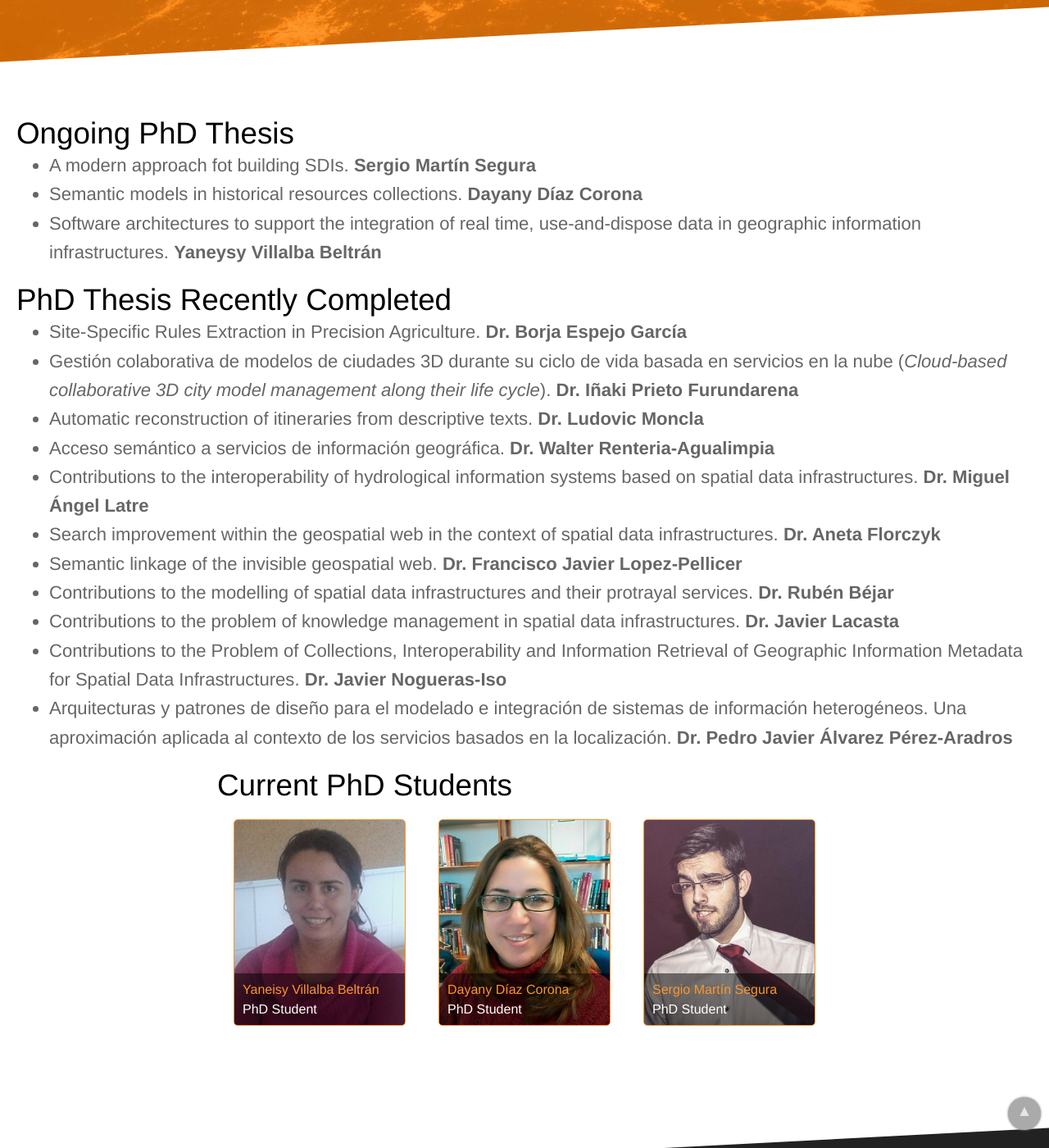
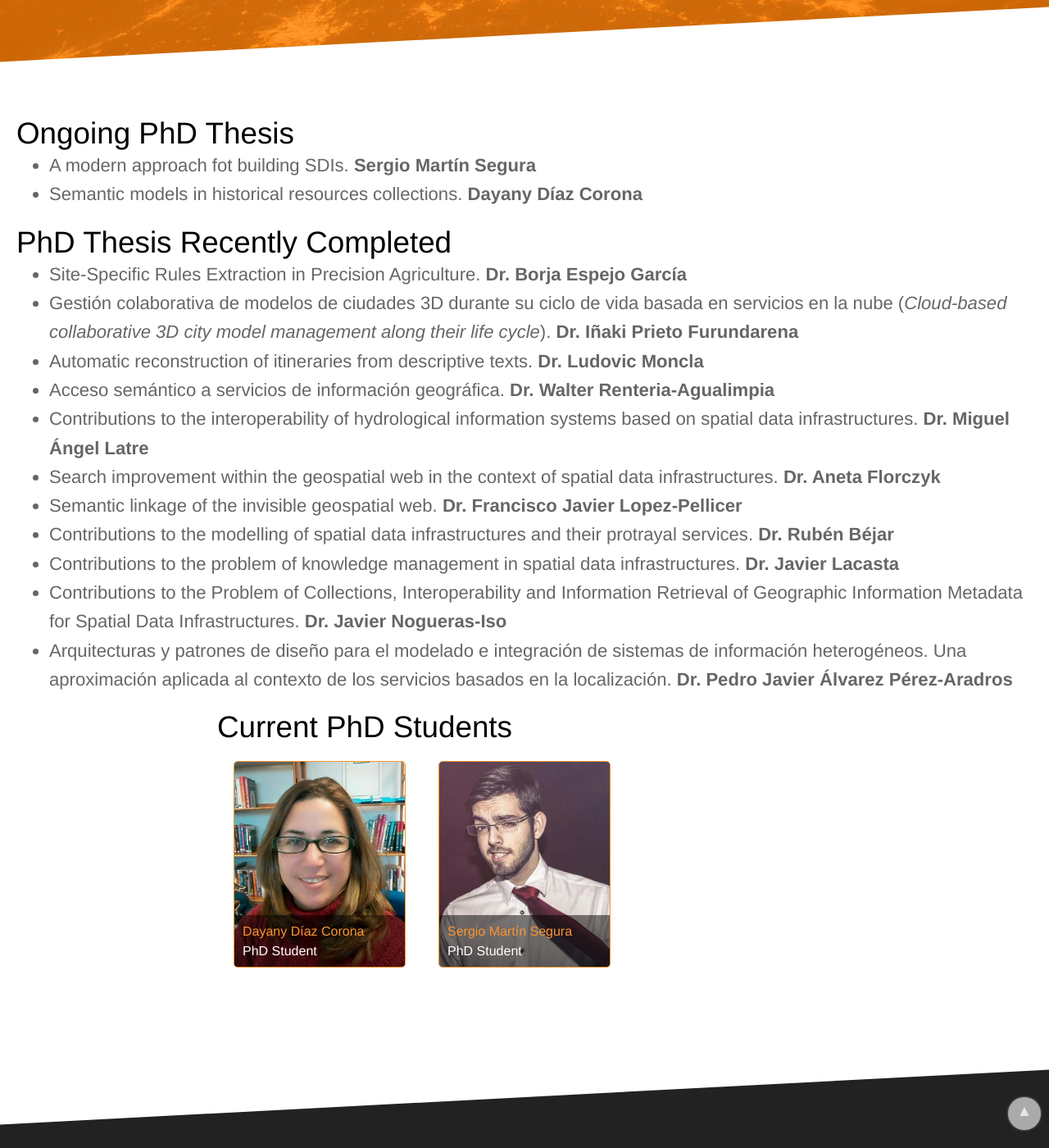
Before and after one commit to IAAA-Lab/IAAA-Lab.github.io, a Jekyll site: the page built from dissertations.md, in a window 1280 px wide and 1400 px high, scrolled down 291 px. Shown: the whole window at 82% size. Built offline with Jekyll 4.4.1, drawn with Linux system fonts in a browser that asks for light colours.

Commit message:
Updated PhD students information

```diff
--- a/_layouts/phd_dissertations.html
+++ b/_layouts/phd_dissertations.html
@@ -9,7 +9,6 @@ layout: page
 	<h1>Current PhD Students</h1>
             <div>
 		<ul class="image-grid">
-		<li>{% include phd-student.html member='yaneisy' %}</li>
 		<li>{% include phd-student.html member='dayany' %}</li>
 		<li>{% include phd-student.html member='segura' %}</li>
 		<li class="filler"></li>
--- a/dissertations.md
+++ b/dissertations.md
@@ -8,7 +8,6 @@ layout: phd_dissertations
 
 - A modern approach fot building SDIs. **Sergio Martín Segura**
 - Semantic models in historical resources collections. **Dayany Díaz Corona**
-- Software architectures to support the integration of real time, use-and-dispose data in geographic information infrastructures. **Yaneysy Villalba Beltrán**
 
 # PhD Thesis Recently Completed
 - Site-Specific Rules Extraction in Precision Agriculture. **Dr. Borja Espejo García**
```
Also changed, not shown: _data/phd-students.yml (+0 -8 lines), _staff/yaneisy.md (deleted, +0 -11 lines).
